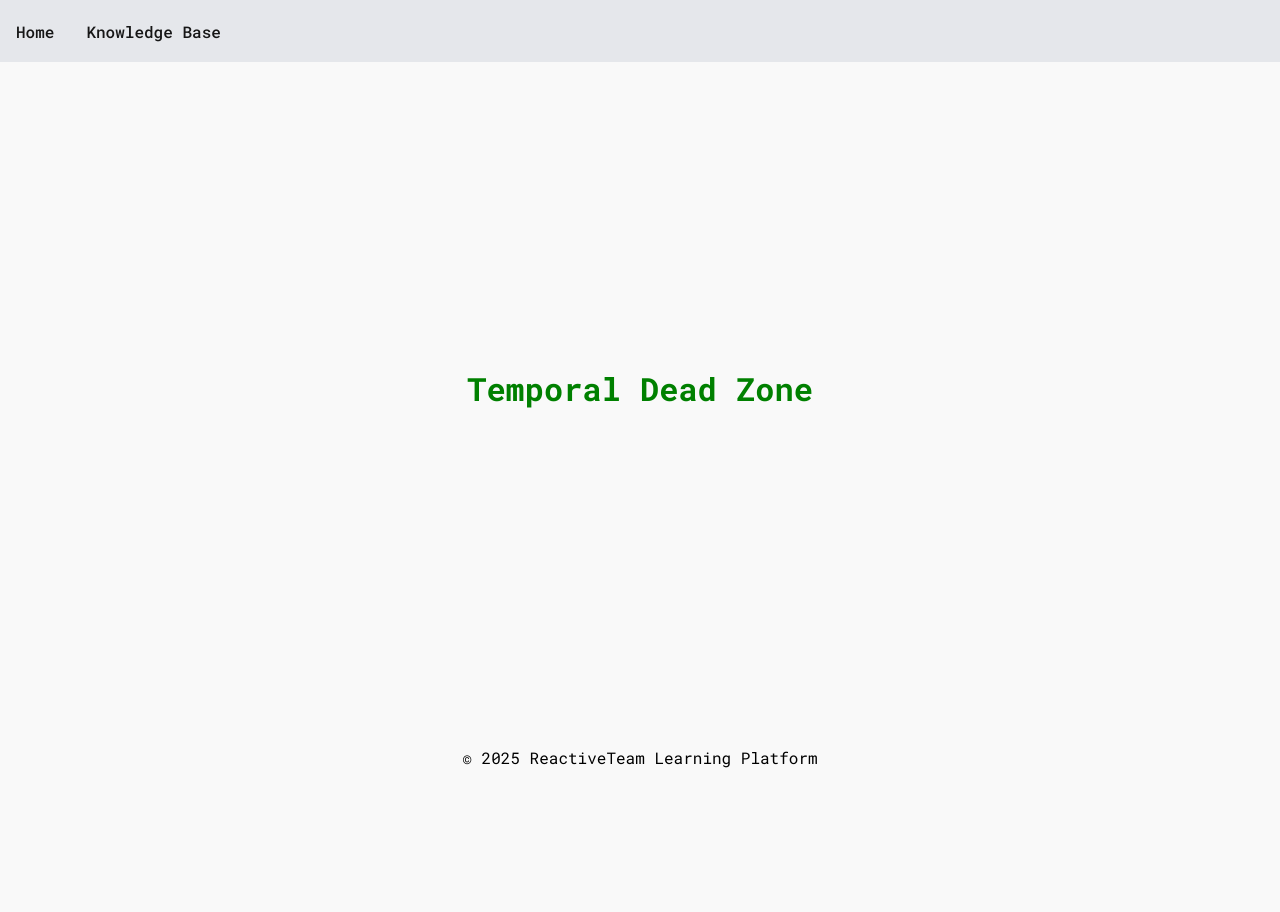
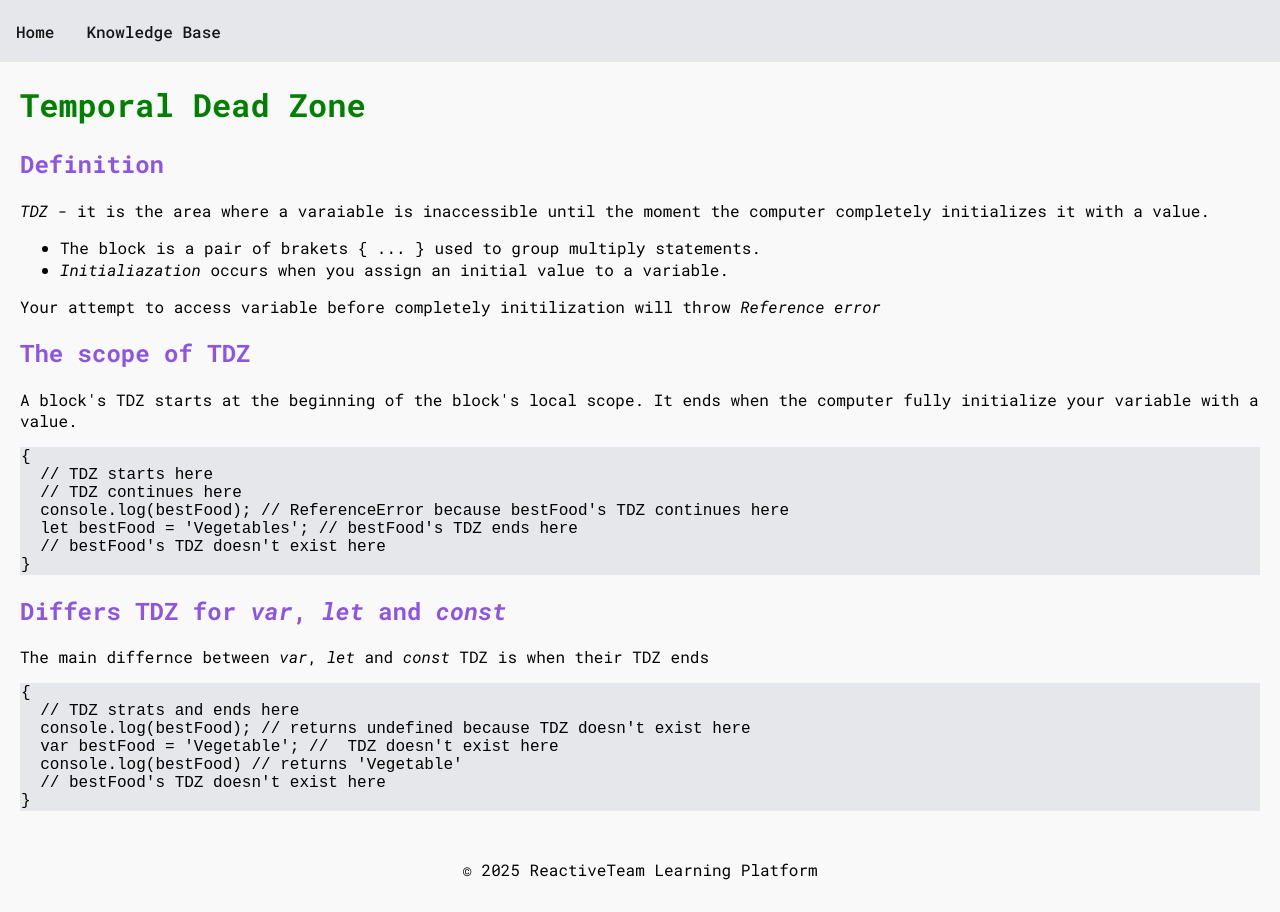
Before and after one commit to RuslanaTretiakova/ReactiveTeam-Learning-Platform, a React (Vite) app: page /temporal-dead-zone in a window 1280 px wide. Before the commit the page ends 800 px from the top, so only its background shows below. Built offline with nearby package versions, Linux system fonts and the light colour scheme.

Commit message:
refactor: add information about Temporal Dead Zone (Fri, Jun 13, 2025 12:50:21 PM)

```diff
--- a/src/pages/topics/TemporalDeadZone.jsx
+++ b/src/pages/topics/TemporalDeadZone.jsx
@@ -1,7 +1,50 @@
 export default function TemporalDeadZone() {
   return (
-    <div>
+    <div className="container">
       <h1>Temporal Dead Zone</h1>
+
+      <section>
+        <h2>Definition</h2>
+        <p><em>TDZ</em> - it is the area where a varaiable is inaccessible until the moment the computer completely initializes it with a value.</p>
+
+        <ul>
+          <li>The block is a pair of brakets <code>{'{ ... }'}</code> used to group multiply statements.</li>
+          <li><em>Initialiazation</em> occurs when you assign an initial value to a variable.</li>
+        </ul>
+
+        <p>Your attempt to access variable before completely initilization will throw <em>Reference error</em></p>
+      </section>
+
+      <section>
+        <h2>The scope of TDZ</h2>
+        <p>A block's TDZ starts at the beginning of the block's local scope. It ends when the computer fully initialize your variable with a value.</p>
+       <pre>
+    <code>
+      {`{
+  // TDZ starts here
+  // TDZ continues here
+  console.log(bestFood); // ReferenceError because bestFood's TDZ continues here
+  let bestFood = 'Vegetables'; // bestFood's TDZ ends here
+  // bestFood's TDZ doesn't exist here
+}`}
+    </code>
+  </pre>
+      </section>
+
+      <section>
+        <h2>Differs TDZ for <em>var</em>, <em>let</em> and <em>const</em></h2>
+        <p>The main differnce between <em>var</em>, <em>let</em> and <em>const</em> TDZ is when their TDZ ends</p>
+
+        <pre><code>
+          {`{
+  // TDZ strats and ends here
+  console.log(bestFood); // returns undefined because TDZ doesn't exist here
+  var bestFood = 'Vegetable'; //  TDZ doesn't exist here
+  console.log(bestFood) // returns 'Vegetable'
+  // bestFood's TDZ doesn't exist here
+}`}
+        </code></pre>
+      </section>
     </div>
   )
 }
```
